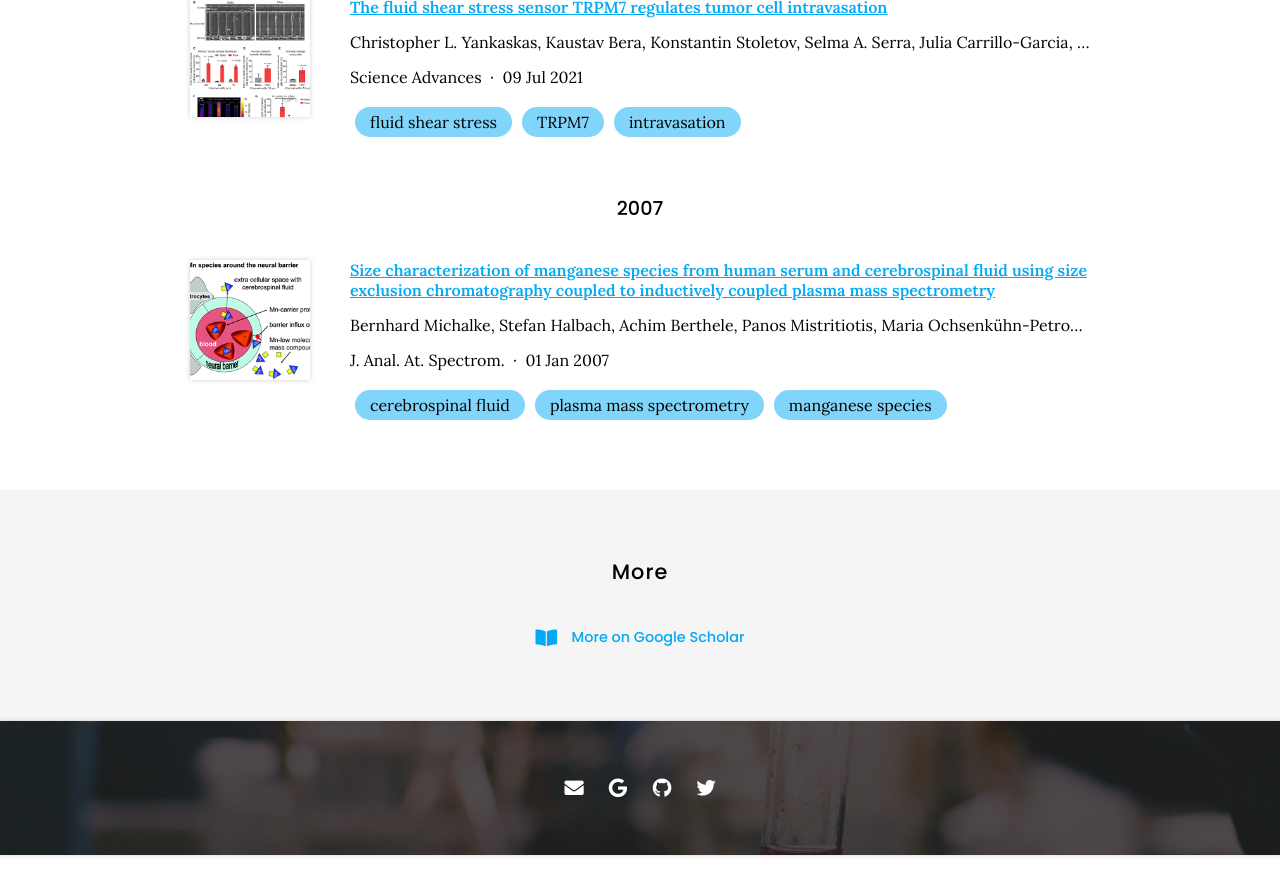
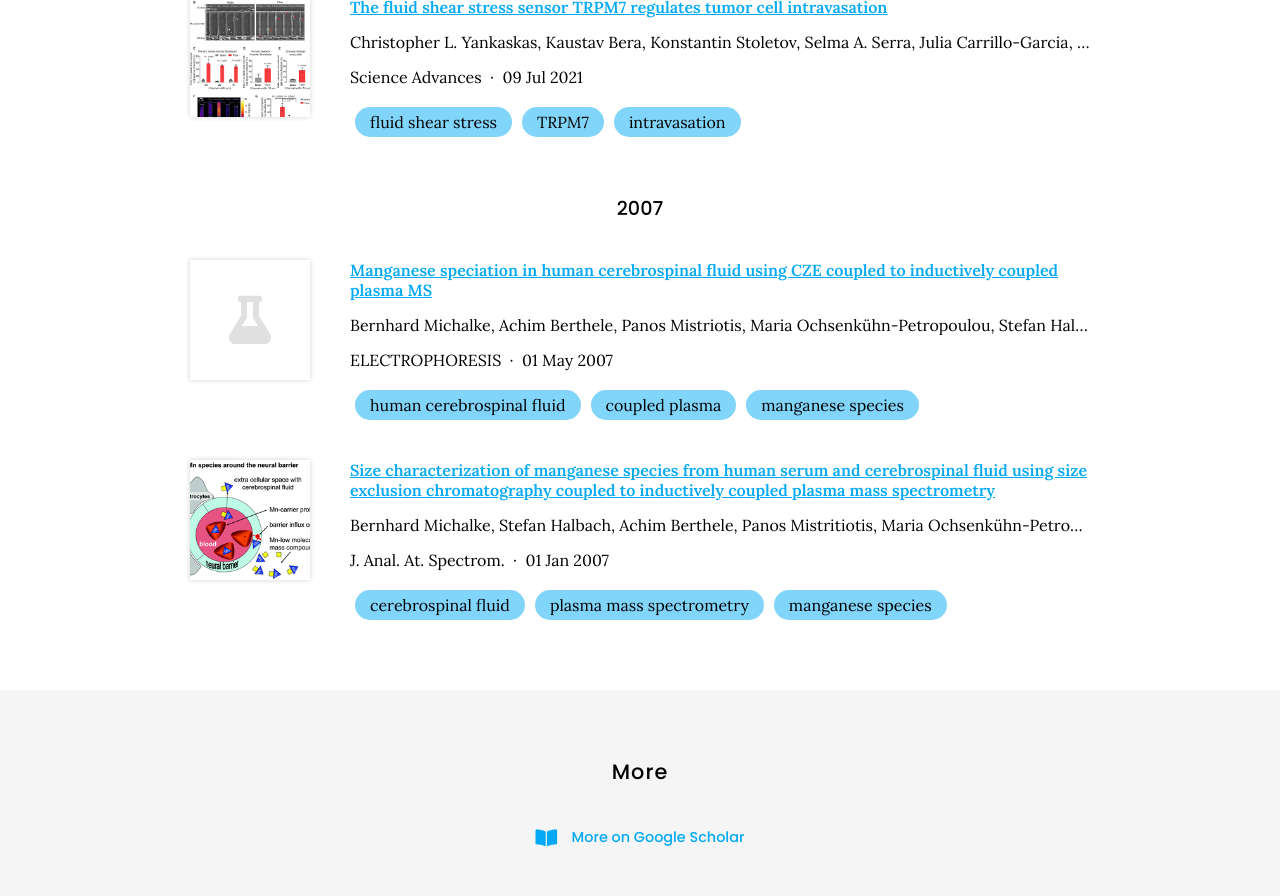
Before and after one commit to mistriotis-lab/mistriotis-lab.github.io, a Jekyll site: the page built from publications/index.md, in a window 1280 px wide and 900 px high, scrolled down 617 px. Shown: the top 896 px of the window. Built offline with Jekyll 4.4.1, drawn with Linux system fonts in a browser that asks for light colours; nearby versions of some CDN libraries; before the commit the page ends 1472 px from its top, so only the background shows below that.

Commit message:
Generate citations

```diff
--- a/_data/citations.yaml
+++ b/_data/citations.yaml
@@ -47,6 +47,22 @@
   - TRPM7
   - intravasation
   image: images/papers/the-fluid-shear-stress.jpeg
+- id: doi:10.1002/elps.200600686
+  title: Manganese speciation in human cerebrospinal fluid using CZE coupled to inductively
+    coupled plasma MS
+  authors:
+  - Bernhard Michalke
+  - Achim Berthele
+  - Panos Mistriotis
+  - "Maria Ochsenk\xFChn-Petropoulou"
+  - Stefan Halbach
+  publisher: ELECTROPHORESIS
+  date: '2007-05-01'
+  link: https://doi.org/cqkxbb
+  tags:
+  - human cerebrospinal fluid
+  - coupled plasma
+  - manganese species
 - id: doi:10.1039/B610639K
   title: Size characterization of manganese species from human serum and cerebrospinal
     fluid using size exclusion chromatography coupled to inductively coupled plasma
```
